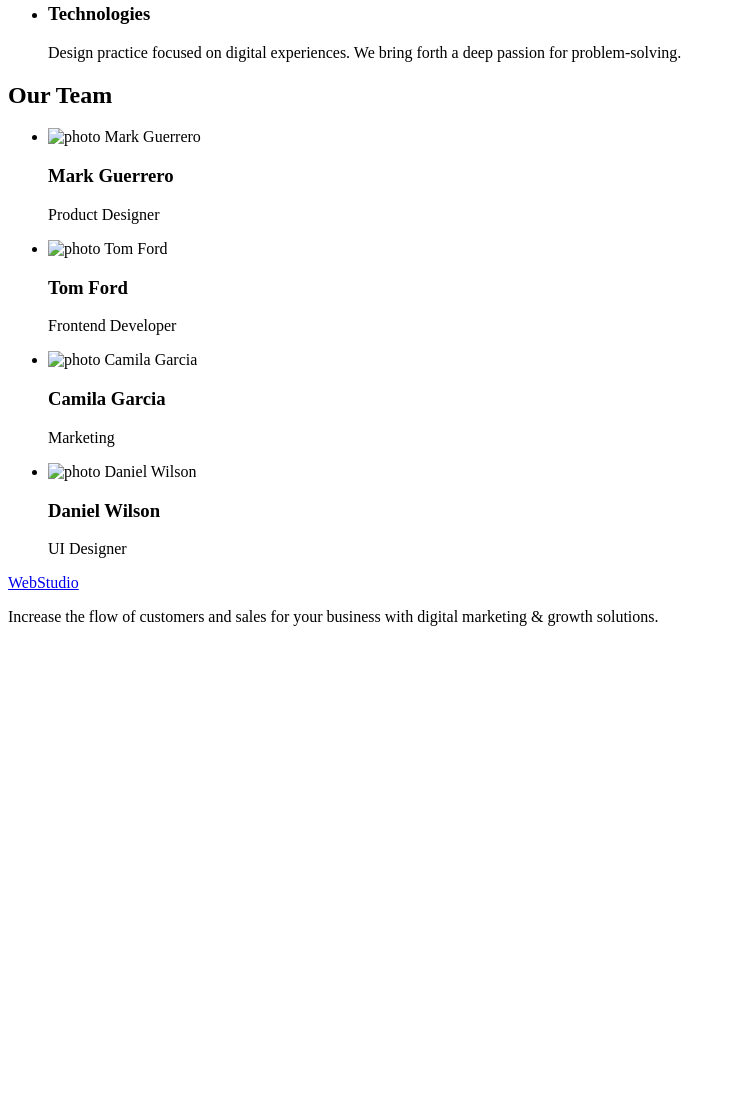
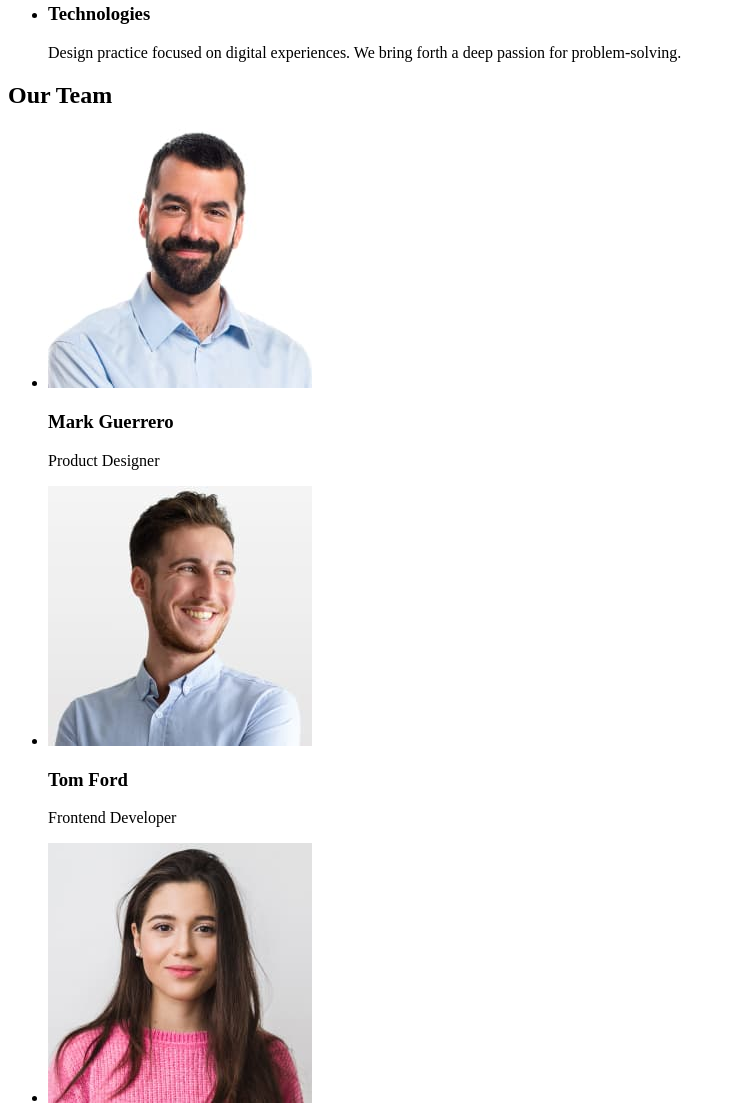
Before and after one commit to ITSatisfaction/goit-markup-hw-01, a plain HTML site: page index.html in a window 1280 px wide. Shown: the part 532-1638 px from the top of the page, without its empty margins (0-736 px from the left). Before the commit the page ends 1174 px from the top, so only its background shows below. Drawn offline with Linux system fonts and the light colour scheme.

Commit message:
update index html

```diff
--- a/index.html
+++ b/index.html
@@ -81,7 +81,7 @@
         <ul>
           <li>
             <img
-              src="./images/markguerrero.jpg"
+              src="./images/photo/markguerrero.jpg"
               alt="photo Mark Guerrero"
               width="264"
               height="260"
@@ -92,7 +92,7 @@
 
           <li>
             <img
-              src="./images/tomford.jpg"
+              src="./images/photo/tomford.jpg"
               alt="photo Tom Ford"
               width="264"
               height="260"
@@ -103,7 +103,7 @@
 
           <li>
             <img
-              src="./images/camilagarcia.jpg"
+              src="./images/photo/camilagarcia.jpg"
               alt="photo Camila Garcia"
               width="264"
               height="260"
@@ -114,7 +114,7 @@
 
           <li>
             <img
-              src="./images/danielwilson.jpg"
+              src="./images/photo/danielwilson.jpg"
               alt="photo Daniel Wilson"
               width="264"
               height="260"
```
